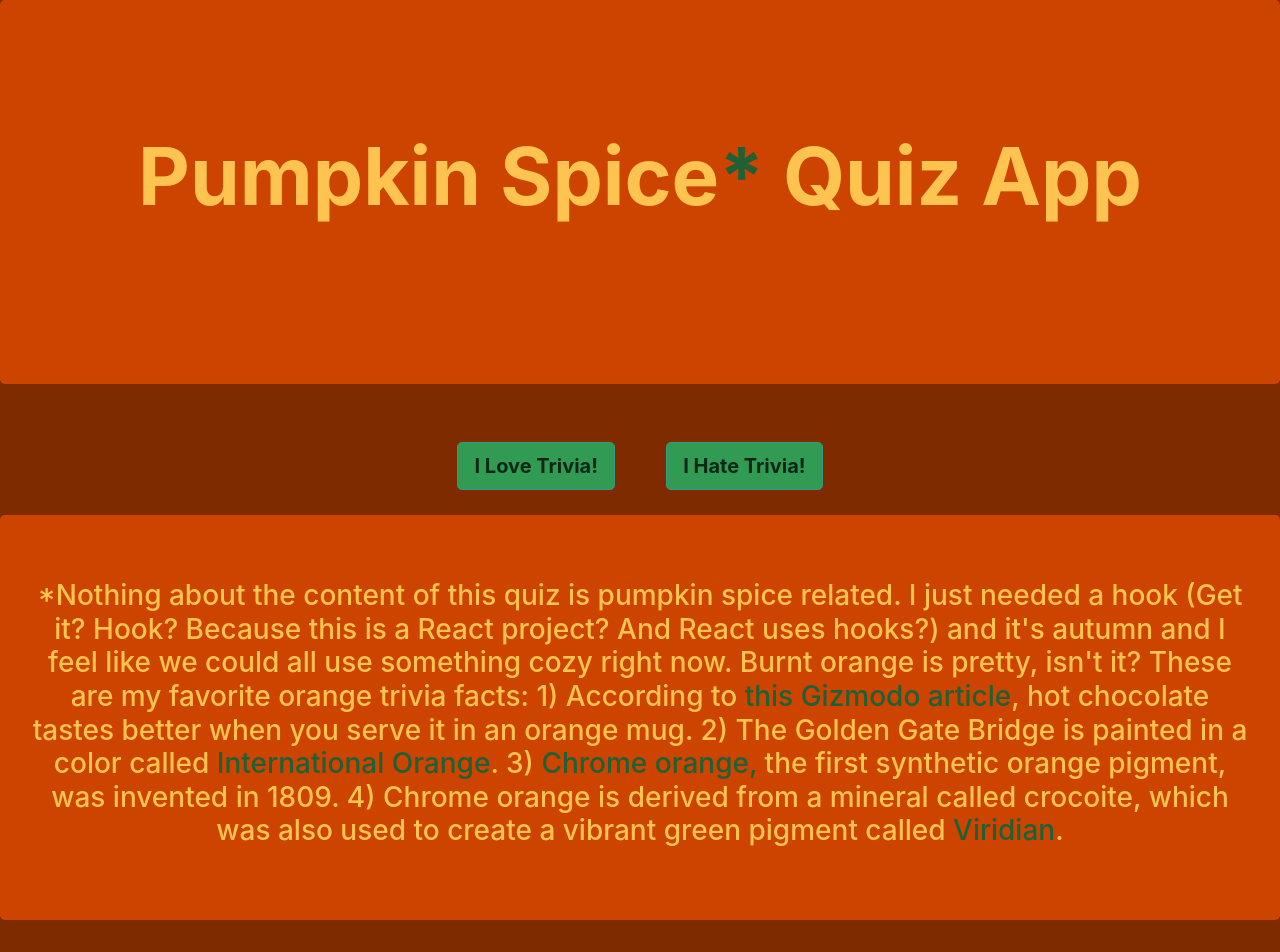
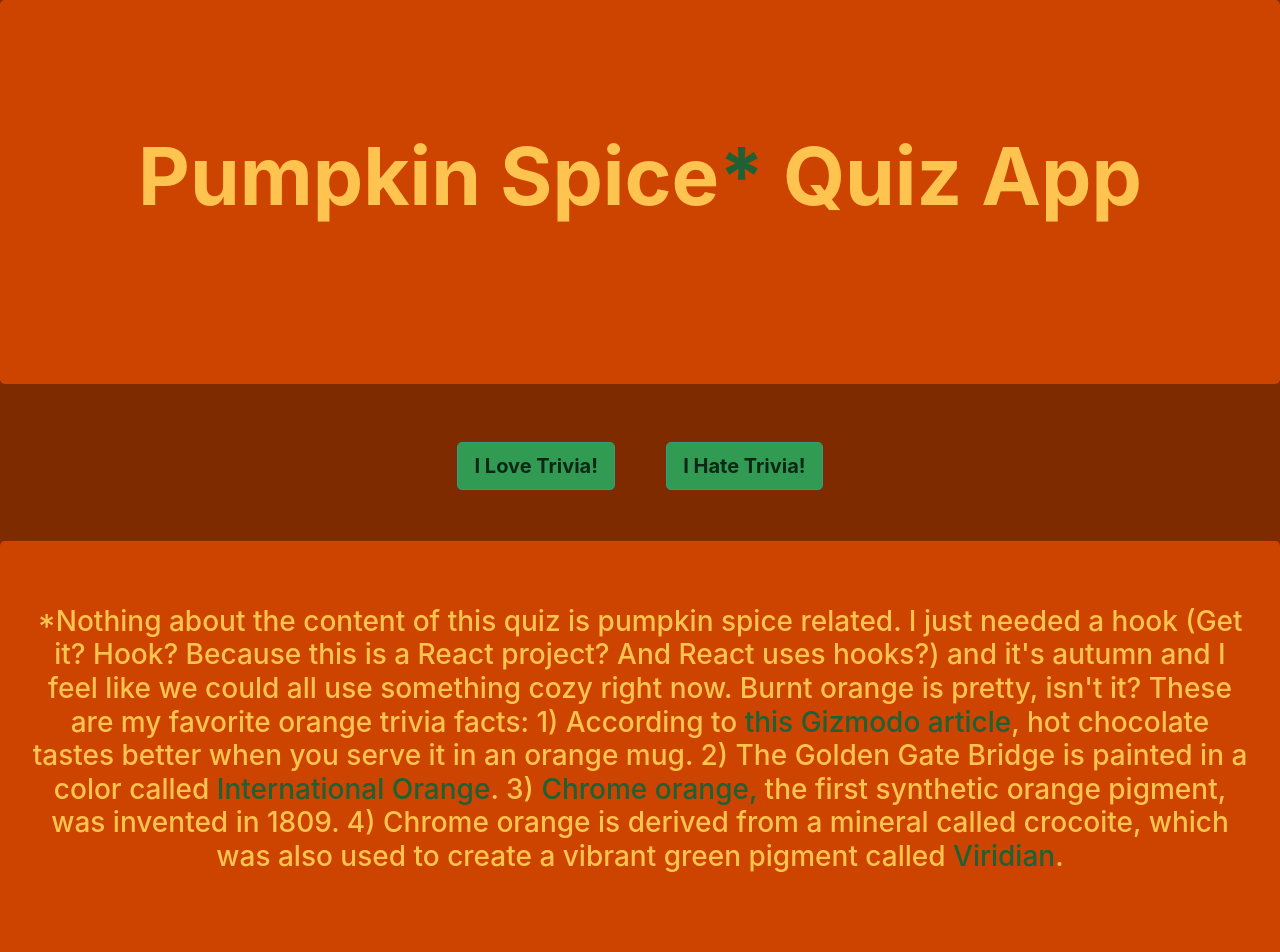
Before and after one commit to Jess-White/three-roads-app, a React (Create React App) app: page / in a window 1280 px wide. Shown: the top 952 px of the page. Built offline with nearby package versions, Linux system fonts and the light colour scheme.

Commit message:
reformatted frontpage

```diff
--- a/src/App.css
+++ b/src/App.css
@@ -1,7 +1,7 @@
 .App {
   text-align: center;
   background-color: #802a00;
-  padding-bottom: 16%;
+  padding-bottom: 12%;
 }
 
 .App-logo {
--- a/src/Components/Footer.js
+++ b/src/Components/Footer.js
@@ -3,7 +3,7 @@ import Jumbotron from 'react-bootstrap/Jumbotron';
 
 export default function Header() {
     return (
-        <Jumbotron style={{backgroundColor: "#cc4400"}}>
+        <Jumbotron style={{backgroundColor: "#cc4400", paddingBottom: "10%", marginTop: "2%"}}>
             <h3>*Nothing about the content of this quiz is pumpkin spice related. I just needed a hook (Get it? Hook? Because this is a React project? And React uses hooks?) and it's autumn and I feel like we could all use something cozy right now. Burnt orange is pretty, isn't it? These are my favorite orange trivia facts:
 
               1) According to <a style={{color: "#1f6135"}} href="https://gizmodo.com/hot-chocolate-tastes-much-better-in-an-orange-cup-5972777">this Gizmodo article</a>, hot chocolate tastes better when you serve it in an orange mug.
```
